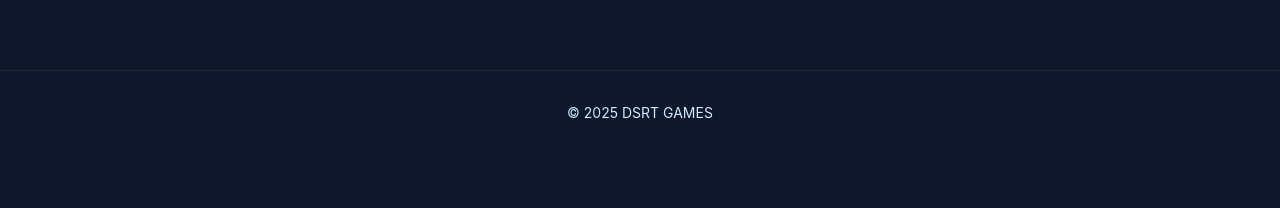
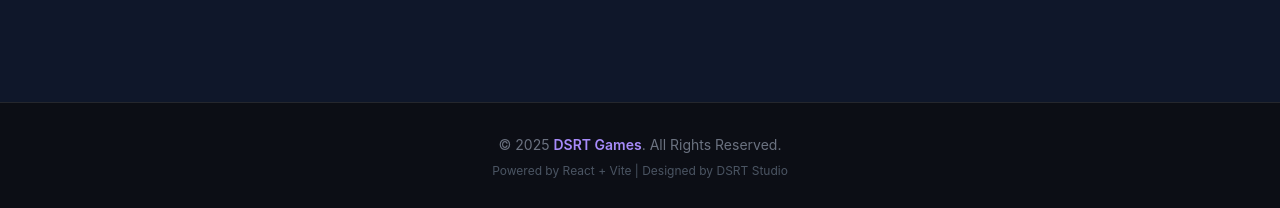
Before and after one commit to projectmydsrt-bro/dsrt-artweb, a React (Vite) app: page / in a window 1280 px wide. Shown: the part 1007-1215 px from the top of the page. Before the commit the page ends 1162 px from the top, so only its background shows below. Built offline with nearby package versions, Linux system fonts and the light colour scheme; the HTML template or start-up script is replaced by a standard one.

Commit message:
Update Footer.jsx

```diff
--- a/src/components/Footer.jsx
+++ b/src/components/Footer.jsx
@@ -1,11 +1,12 @@
-import React from 'react';
-
 export default function Footer() {
   return (
-    <footer className="mt-12 py-8 text-sm text-cgm-200 border-t border-gray-800">
-      <div className="max-w-7xl mx-auto px-4 text-center">
-        <p>© {new Date().getFullYear()} DSRT GAMES</p>
-      </div>
+    <footer className="mt-20 py-8 text-center text-gray-500 border-t border-white/10 bg-[#0c0e15]">
+      <p className="text-sm">
+        © 2025 <span className="text-violet-400 font-semibold">DSRT Games</span>. All Rights Reserved.
+      </p>
+      <p className="text-xs mt-2 text-gray-600">
+        Powered by React + Vite | Designed by DSRT Studio
+      </p>
     </footer>
   );
 }
```
